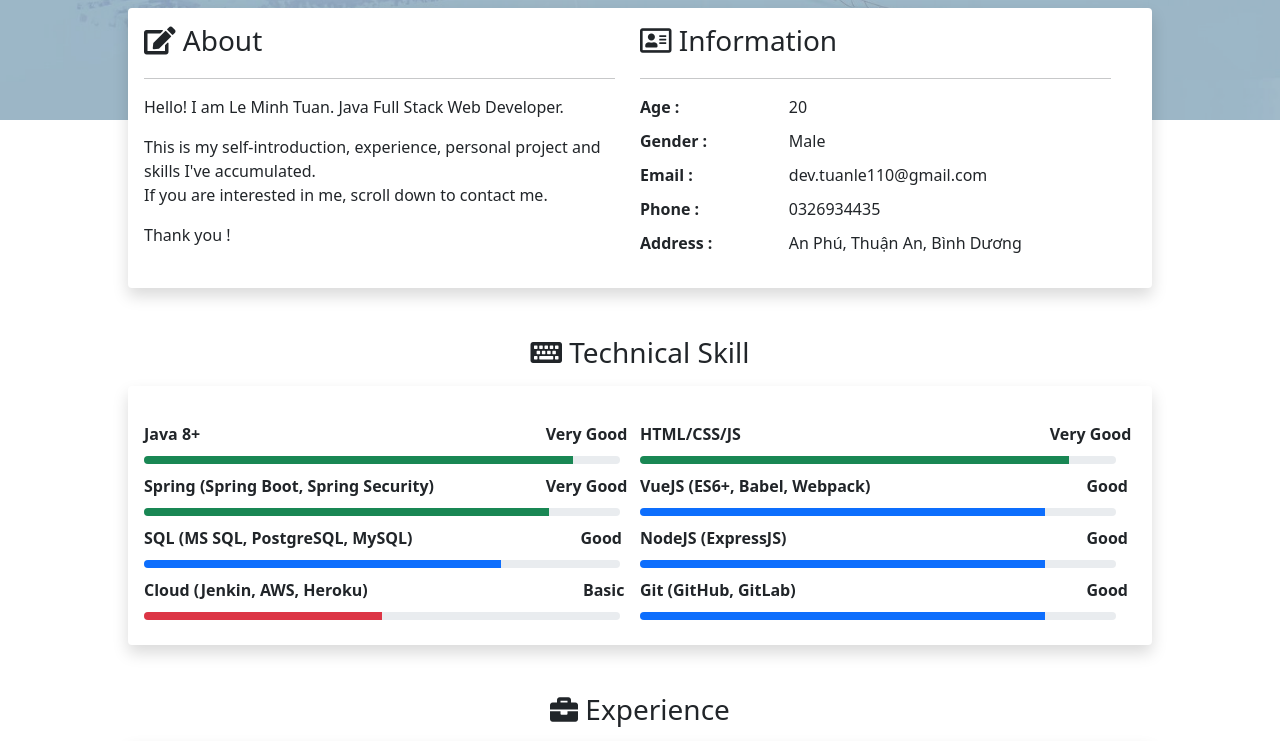
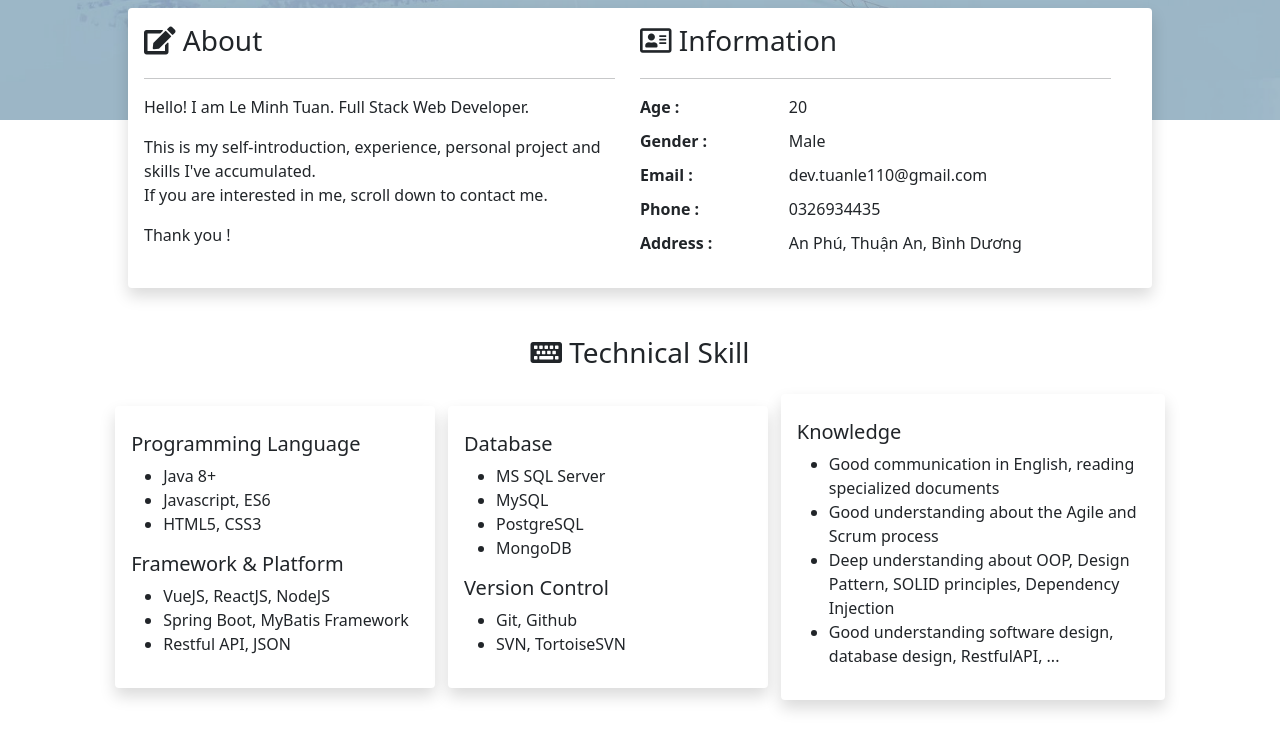
Before and after one commit to tuanvipandpro/my-portfolio, a plain HTML site: page index.html in a window 1280 px wide. Shown: the part 480-1221 px from the top of the page. Drawn offline with nearby package versions, Linux system fonts and the light colour scheme.

Commit message:
Update code

```diff
--- a/index.html
+++ b/index.html
@@ -33,7 +33,9 @@
             <div>
                 <h1><strong>Lê Minh Tuấn</strong></h1>
                 <h3><small>Full Stack Web Developer</small></h3>
-                <button type="button" class="btn btn-success">Download CV</button>
+                <form method="GET" action="tuanlm-cv.pdf">
+                    <button type="submit" class="btn btn-success">Download CV</button>
+                </form>
             </div>
         </div>
     </div>
@@ -43,7 +45,7 @@
             <div class="portfolio-info-box">
                 <h3 style="margin-bottom: 20px;"><i class="fas fa-edit"></i> About</h3>
                 <hr style="width: 95%;"/>
-                <p>Hello! I am Le Minh Tuan. Java Full Stack Web Developer.</p>
+                <p>Hello! I am Le Minh Tuan. Full Stack Web Developer.</p>
                 <p>This is my self-introduction, experience, personal project and skills I've accumulated. <br/>If you are interested in me, scroll down to contact me.</p>
                 <p>Thank you !</p>
             </div>
@@ -76,85 +78,49 @@
         </div>
         <!-- Technical Section -->
         <h3 id="tech-section"><i class="fas fa-keyboard"></i> Technical Skill</h3>
-        <div class="portfolio-info shadow p-3 mt-3 mb-5 bg-body rounded text-center">
-            <div class="d-flex" style="margin-top: 20px;">
-                <div class="portfolio-info-box">
-                    <div class="row-skill">
-                        <div class="d-flex fw-bold">
-                            <div style="width: 81%;">Java 8+</div>
-                            <div style="width: 18%;">Very Good</div>
-                        </div>
-                        <div class="progress" style="width: 96%; margin-top: 10px; height: 8px;">
-                            <div class="progress-bar bg-success" style="width: 90%;" role="progressbar" aria-valuenow="90" aria-valuemin="0" aria-valuemax="100"></div>
-                        </div>
-                    </div>
-                    <div class="row-skill" style="margin-top: 10px;">
-                        <div class="d-flex fw-bold">
-                            <div style="width: 81%;">Spring (Spring Boot, Spring Security)</div>
-                            <div style="width: 18%;">Very Good</div>
-                        </div>
-                        <div class="progress" style="width: 96%; margin-top: 10px; height: 8px;">
-                            <div class="progress-bar bg-success" style="width: 85%;" role="progressbar" aria-valuenow="85" aria-valuemin="0" aria-valuemax="100"></div>
-                        </div>
-                    </div>
-                    <div class="row-skill" style="margin-top: 10px;">
-                        <div class="d-flex fw-bold">
-                            <div style="width: 88%;">SQL (MS SQL, PostgreSQL, MySQL)</div>
-                            <div style="width: 5%;">Good</div>
-                        </div>
-                        <div class="progress" style="width: 96%; margin-top: 10px; height: 8px;">
-                            <div class="progress-bar w-75" role="progressbar" aria-valuenow="75" aria-valuemin="0" aria-valuemax="100"></div>
-                        </div>
-                    </div>
-                    <div class="row-skill" style="margin-top: 10px;">
-                        <div class="d-flex fw-bold">
-                            <div style="width: 88.5%;">Cloud (Jenkin, AWS, Heroku)</div>
-                            <div style="width: 5%;">Basic</div>
-                        </div>
-                        <div class="progress" style="width: 96%; margin-top: 10px; height: 8px;">
-                            <div class="progress-bar bg-danger w-50" role="progressbar" aria-valuenow="75" aria-valuemin="0" aria-valuemax="100"></div>
-                        </div>
-                    </div>
+        <div class="d-flex" style="align-items: center; justify-content: center;">
+            <div class="shadow p-3 mt-3 mb-5 bg-body rounded text-center" style="width: 25%;">
+                <div style="margin-top: 10px; text-align: left;">
+                    <h5>Programming Language</h5>
+                    <ul>
+                        <li>Java 8+</li>
+                        <li>Javascript, ES6</li>
+                        <li>HTML5, CSS3</li>
+                    </ul>
+                    <h5>Framework & Platform</h5>
+                    <ul>
+                        <li>VueJS, ReactJS, NodeJS</li>
+                        <li>Spring Boot, MyBatis Framework</li>
+                        <li>Restful API, JSON</li>
+                    </ul>
                 </div>
-                <div class="portfolio-info-box">
-                    <div class="row-skill">
-                        <div class="d-flex fw-bold">
-                            <div style="width: 95%;">HTML/CSS/JS</div>
-                            <div style="width: 20%;">Very Good</div>
-                        </div>
-                        <div class="progress" style="width: 96%; margin-top: 10px; height: 8px;">
-                            <div class="progress-bar bg-success" style="width: 90%;" role="progressbar" aria-valuenow="90" aria-valuemin="0" aria-valuemax="100"></div>
-                        </div>
-                    </div>
-                    <div class="row-skill" style="margin-top: 10px;">
-                        <div class="d-flex fw-bold">
-                            <div style="width: 90%;">VueJS (ES6+, Babel, Webpack)</div>
-                            <div style="width: 5%;">Good</div>
-                        </div>
-                        <div class="progress" style="width: 96%; margin-top: 10px; height: 8px;">
-                            <div class="progress-bar" style="width: 85%;" role="progressbar" aria-valuenow="85" aria-valuemin="0" aria-valuemax="100"></div>
-                        </div>
-                    </div>
-                    <div class="row-skill" style="margin-top: 10px;">
-                        <div class="d-flex fw-bold">
-                            <div style="width: 90%;">NodeJS (ExpressJS)</div>
-                            <div style="width: 5%;">Good</div>
-                        </div>
-                        <div class="progress" style="width: 96%; margin-top: 10px; height: 8px;">
-                            <div class="progress-bar" style="width: 85%;" role="progressbar" aria-valuenow="85" aria-valuemin="0" aria-valuemax="100"></div>
-                        </div>
-                    </div>
-                    <div class="row-skill" style="margin-top: 10px;">
-                        <div class="d-flex fw-bold">
-                            <div style="width: 90%;">Git (GitHub, GitLab)</div>
-                            <div style="width: 5%;">Good</div>
-                        </div>
-                        <div class="progress" style="width: 96%; margin-top: 10px; height: 8px;">
-                            <div class="progress-bar" style="width: 85%;" role="progressbar" aria-valuenow="70" aria-valuemin="0" aria-valuemax="100"></div>
-                        </div>
-                    </div>
+            </div>
+            <div class="shadow p-3 mt-3 mb-5 bg-body rounded text-center" style="width: 25%; margin-left: 1%;">
+                <div style="margin-top: 10px; text-align: left;">
+                    <h5>Database</h5>
+                    <ul>
+                        <li>MS SQL Server</li>
+                        <li>MySQL</li>
+                        <li>PostgreSQL</li>
+                        <li>MongoDB</li>
+                    </ul>
+                    <h5>Version Control</h5>
+                    <ul>
+                        <li>Git, Github</li>
+                        <li>SVN, TortoiseSVN</li>
+                    </ul>
                 </div>
-
+            </div>
+            <div class="shadow p-3 mt-3 mb-5 bg-body rounded text-center" style="width: 30%; margin-left: 1%;">
+                <div style="margin-top: 10px; text-align: left;">
+                    <h5>Knowledge</h5>
+                    <ul>
+                        <li>Good communication in English, reading specialized documents</li>
+                        <li>Good understanding about the Agile and Scrum process</li>
+                        <li>Deep understanding about OOP, Design Pattern, SOLID principles, Dependency Injection</li>
+                        <li>Good understanding software design, database design, RestfulAPI, ...</li>
+                    </ul>
+                </div>
             </div>
         </div>
         <!-- Experience Section -->
```
Also changed, not shown: 1 other file.
